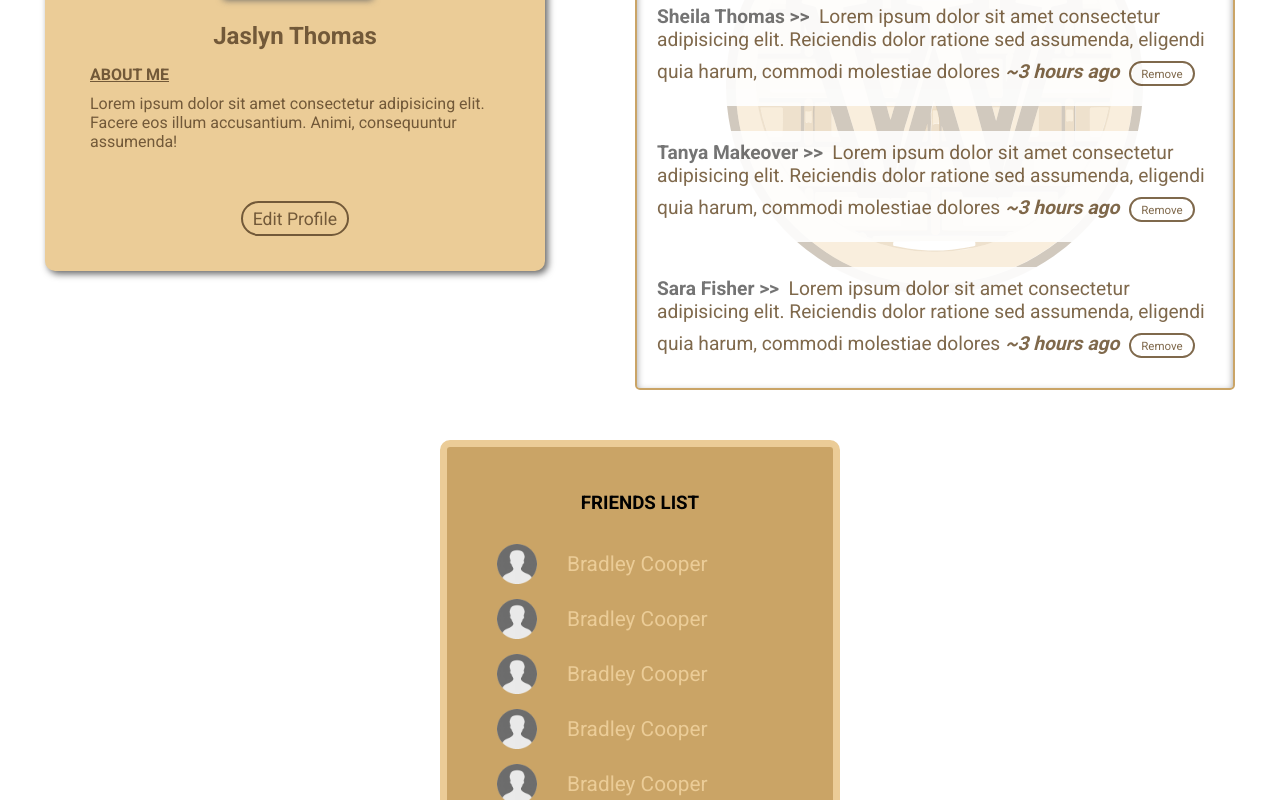
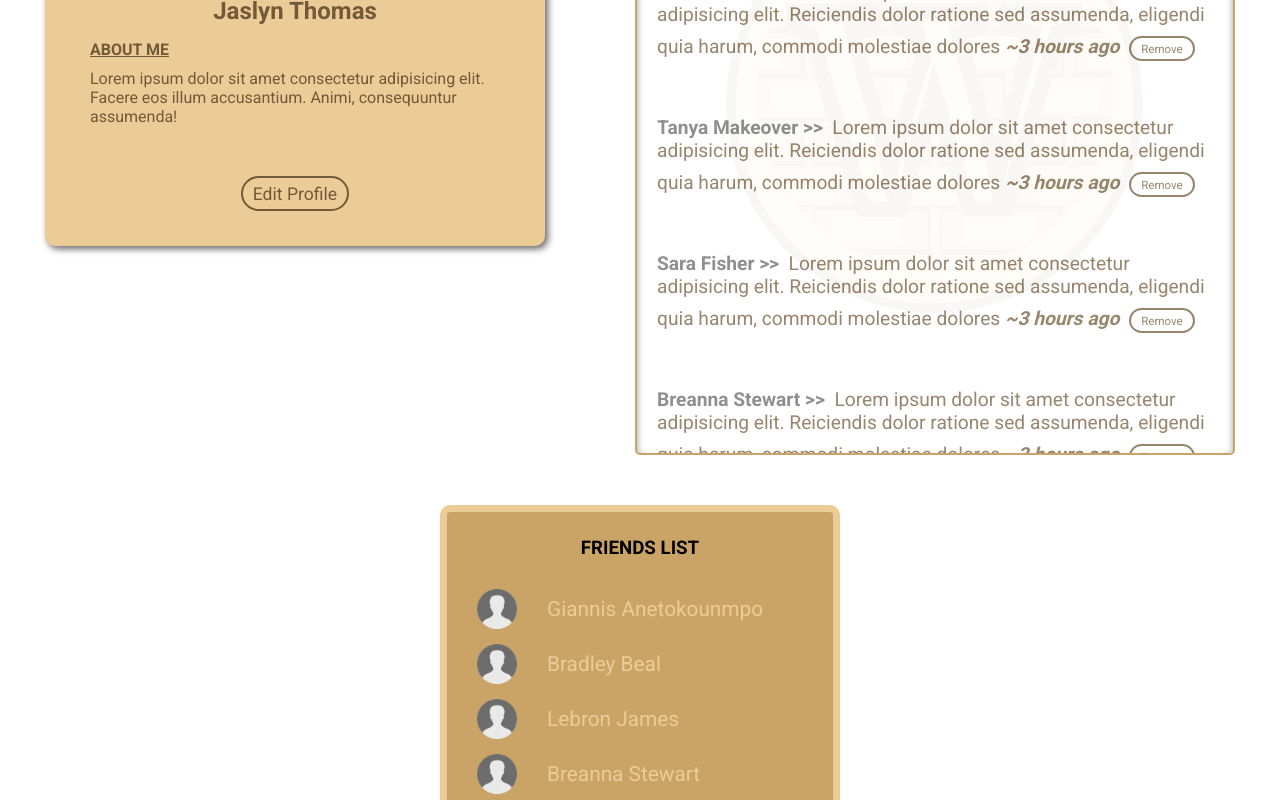
Before and after one commit to allythiel/social-media-front-end, a React (Create React App) app: page / in a window 1280 px wide. Shown: the part 420-1220 px from the top of the page. Built offline with nearby package versions, Linux system fonts and the light colour scheme.

Commit message:
mod Timeline css styles

```diff
--- a/src/App.css
+++ b/src/App.css
@@ -29,13 +29,13 @@ body {
     background-color: #ffffff;
 }
 .content {
-    min-height: 1000px;
+    min-height: 700px;
     text-align: center;
 }
 
 .content > div {
     display: flex;
-    margin-top: 175px;
+    margin-top: 150px;
     width: 100%;
     flex-direction: row;
     justify-content: space-around;
--- a/src/Components/friendsAllUsersList/friendsList/friendsList.css
+++ b/src/Components/friendsAllUsersList/friendsList/friendsList.css
@@ -1,6 +1,6 @@
 .friends-list {
-   padding: 10px;
-   margin: 25px;
+   padding: 5px;
+   margin: 10px;
 
 }
 
@@ -10,6 +10,10 @@
    height: 55px;
    font-size: 1.3em;
 
+}
+
+.friends-list ul li:hover {
+   background-color: var(--theme-dark);
 }
 
 .friends-list ul {
@@ -22,5 +26,4 @@
 
 .friend-name:hover {
    text-decoration: underline;
-   color: var(--theme-dark);
 }
--- a/src/Components/timeline/timeline.css
+++ b/src/Components/timeline/timeline.css
@@ -1,5 +1,5 @@
 .timeline {
-   min-height: 600px;
+    height: 700px;
     width: 600px;
     padding: 10px;
     border: 2px solid var(--theme-medium);
@@ -8,11 +8,23 @@
     background-image: url('../../images/weave-social-subdued-logo.svg');
     background-repeat: no-repeat;
     background-position: center;
-    background-clip:padding-box;
+    background-clip: padding-box;
     background-size: 70%;
     box-shadow: inset 0 3px 7px #999999;
+    scroll-behavior: smooth;
+    overflow: scroll;
+    overflow-x: hidden;
+    -ms-overflow-style: none; /* IE and Edge */
+    scrollbar-width: none; /* Firefox */
+}
 
+.timeline > div {
+    background-color: #ffffff;
+    opacity: .85;
+}
 
+.timeline::-webkit-scrollbar {
+    display: none;
 }
 
 .timeline h3 {
--- a/src/Components/timeline/timeline.js
+++ b/src/Components/timeline/timeline.js
@@ -3,16 +3,21 @@ import UserPost from './userPost/UserPost';
 import './timeline.css';
 
 const Timeline = (props) => {
-    return (
-        <div className='timeline'>
-          <h3>Timeline</h3>
-          <UserPost name='Bradley Cooper' />
-          <UserPost name='Sheila Thomas' />
-          <UserPost name='Tanya Makeover' />
-          <UserPost name='Sara Fisher' />
-
-        </div>
-    )
+   return (
+      <div className='timeline'>
+         <h3>Timeline</h3>
+         <div>
+            <UserPost name='Bradley Cooper'/>
+            <UserPost name='Sheila Thomas'/>
+            <UserPost name='Tanya Makeover'/>
+            <UserPost name='Sara Fisher'/>
+            <UserPost name='Breanna Stewart'/>
+            <UserPost name='Sheila Thomas'/>
+            <UserPost name='Lebron James'/>
+            <UserPost name='Sara Fisher'/>
+         </div>
+      </div>
+   )
 }
 
 export default Timeline;
--- a/src/Components/timeline/userPost/userPost.css
+++ b/src/Components/timeline/userPost/userPost.css
@@ -4,11 +4,11 @@
     margin-top: 25px;
     color: var(--theme-dark);
     border-radius: 3px;
-    background-color: #ffffff;
-    opacity: 0.9;
+    background-color: inherit;
     font-size: 1.2em;
     line-height: 1.2em;
     text-align: left;
+    opacity: inherit;
 }
 
 .user-post p span {
--- a/src/_demoData/friends.js
+++ b/src/_demoData/friends.js
@@ -2,23 +2,23 @@ import avatarURL from '../images/avatar-placeholder.png';
 
 const myFriends = [
    {
-      name: 'Bradley Cooper',
+      name: 'Giannis Anetokounmpo',
       avatarURL: avatarURL
    },
    {
-      name: 'Bradley Cooper',
+      name: 'Bradley Beal',
       avatarURL: avatarURL
    },   {
-      name: 'Bradley Cooper',
+      name: 'Lebron James',
       avatarURL: avatarURL
    },   {
-      name: 'Bradley Cooper',
+      name: 'Breanna Stewart',
       avatarURL: avatarURL
    },   {
-      name: 'Bradley Cooper',
+      name: 'Tanya Makeover',
       avatarURL: avatarURL
    },   {
-      name: 'Bradley Cooper',
+      name: 'Steph Curry',
       avatarURL: avatarURL
    },
 ]
```
Lines whose indentation alone changed are shown as unchanged.
